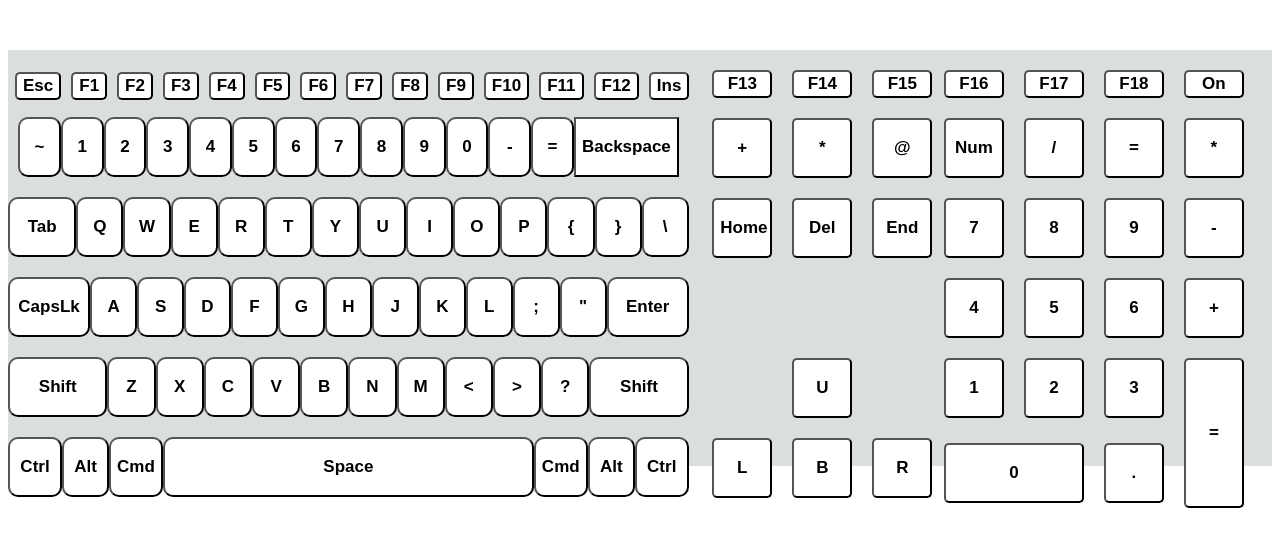
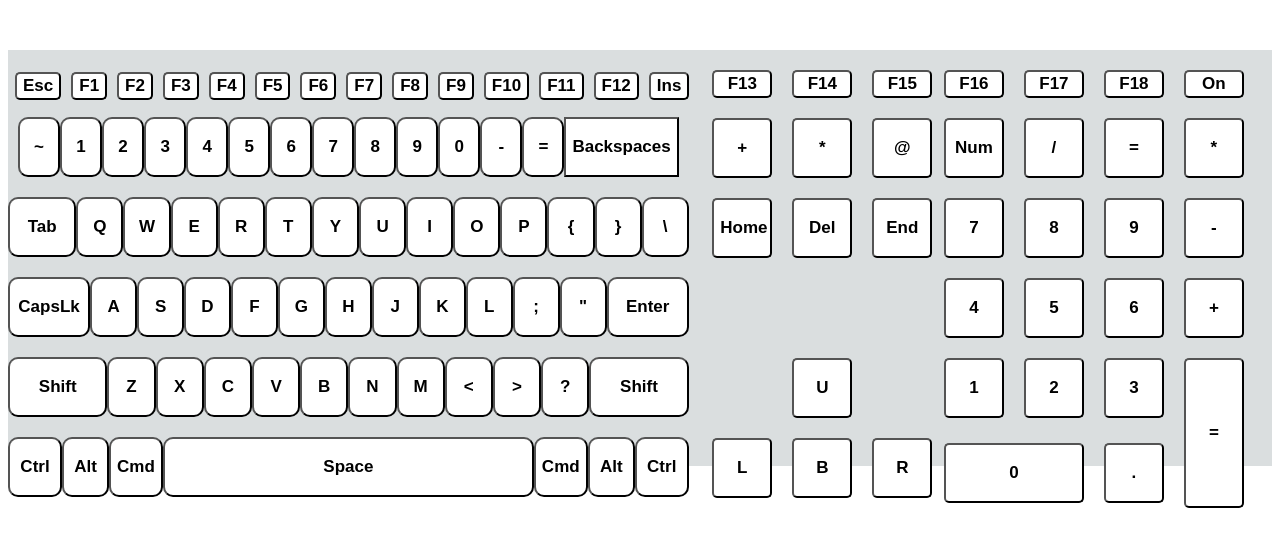
Before and after one commit to thenna1412/Keyboard-1, a plain HTML site: page index.html in a window 1280 px wide. Drawn offline with Linux system fonts and the light colour scheme.

Commit message:
Update index.html

```diff
--- a/index.html
+++ b/index.html
@@ -50,7 +50,7 @@
     <button class="number">0</button>
     <button class="number">-</button>
     <button class="number">=</button>
-    <button id="backspace">Backspace</button>
+    <button id="backspace">Backspaces</button>
 
 
 
```
